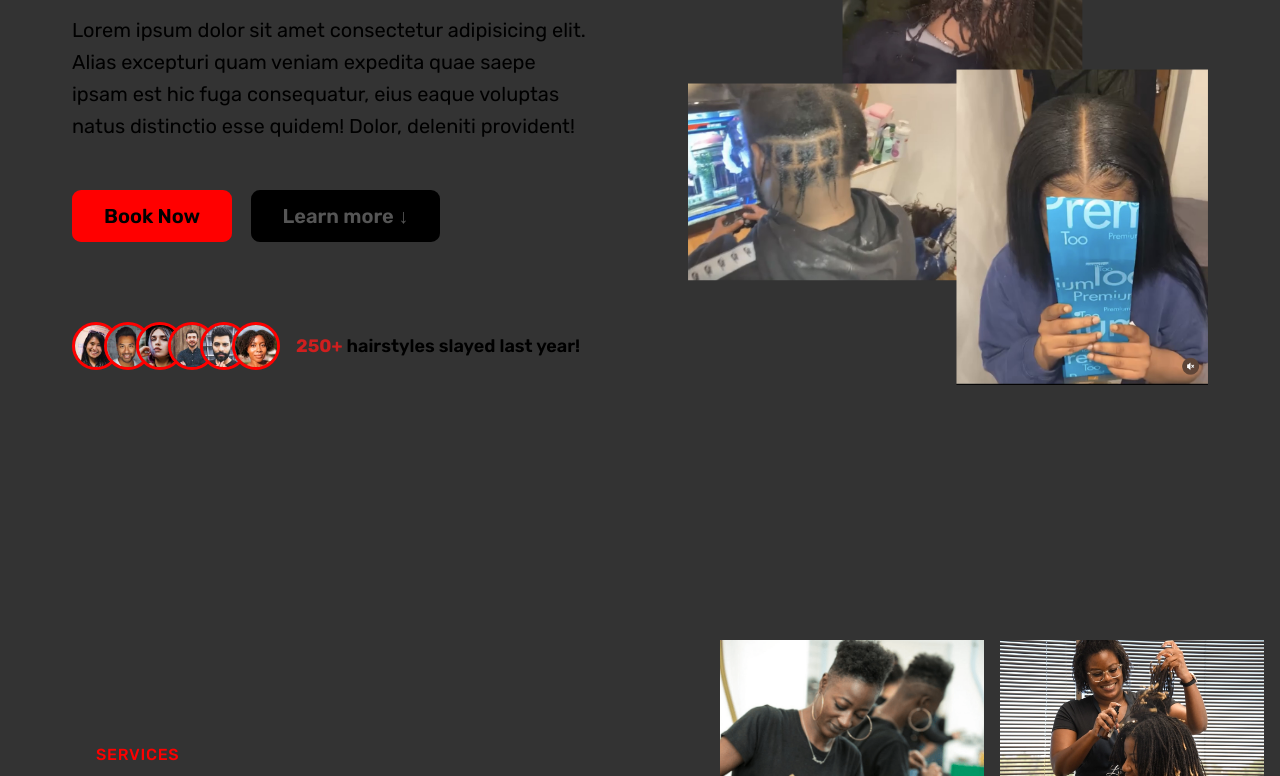
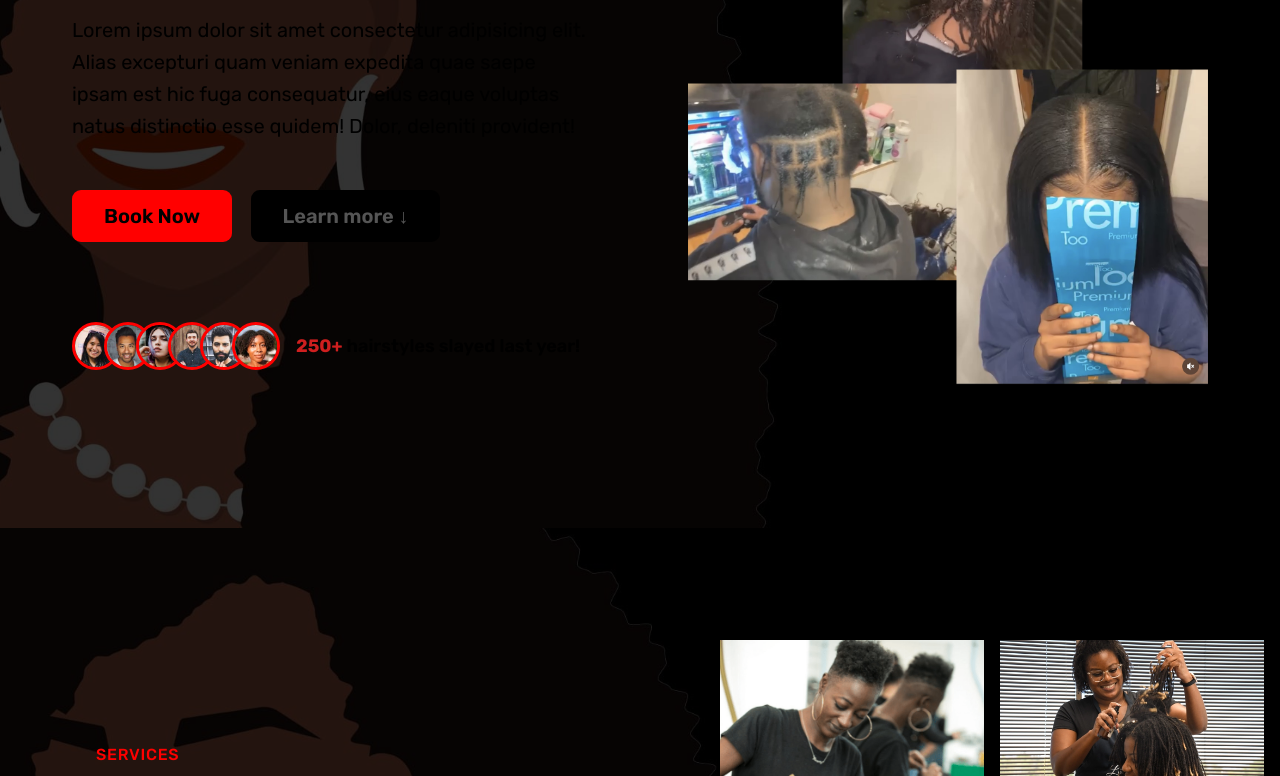
Before and after one commit to jsonde1/tlbstudio, a plain HTML site: page index.html in a window 1280 px wide. Shown: the part 272-1048 px from the top of the page. Drawn offline with nearby package versions, Linux system fonts and the light colour scheme.

Commit message:
trying another fix

```diff
--- a/css/general.css
+++ b/css/general.css
@@ -78,7 +78,7 @@ body {
   line-height: 1;
   font-weight: 400;
   color: #000000;
-  background-image: url("background.jpg");
+  background-image: url("../img/background.jpg");
   background-repeat: no-repeat;
   background-attachment: fixed;
   background-size: cover;
```
